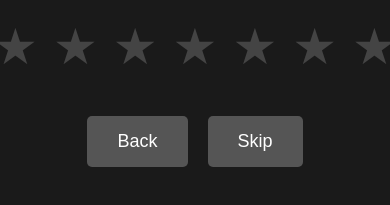
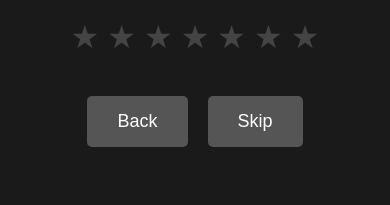
Before and after one commit to KarlisJurgens/staro_riga, a plain HTML site: page rating.html in a window 390 px wide. Shown: the part 365-570 px from the top of the page. Drawn offline with Linux system fonts and the light colour scheme.

Commit message:
Make stars smaller and mobile-friendly

```diff
--- a/rating.html
+++ b/rating.html
@@ -61,13 +61,14 @@
 
         .stars-container {
             display: flex;
-            gap: 15px;
+            gap: 10px;
             justify-content: center;
             margin: 20px 0;
+            flex-wrap: wrap;
         }
 
         .star {
-            font-size: 50px;
+            font-size: 36px;
             cursor: pointer;
             transition: transform 0.2s, color 0.2s;
             color: #444;
@@ -75,8 +76,17 @@
         }
 
         .star:hover {
-            transform: scale(1.2);
+            transform: scale(1.15);
             color: #ffd700;
+        }
+
+        @media (max-width: 480px) {
+            .star {
+                font-size: 32px;
+            }
+            .stars-container {
+                gap: 8px;
+            }
         }
 
         .star.active {
```
